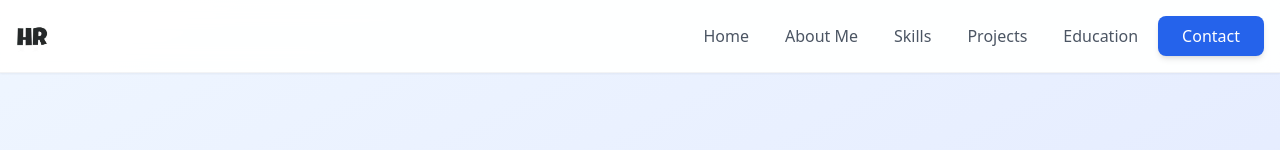
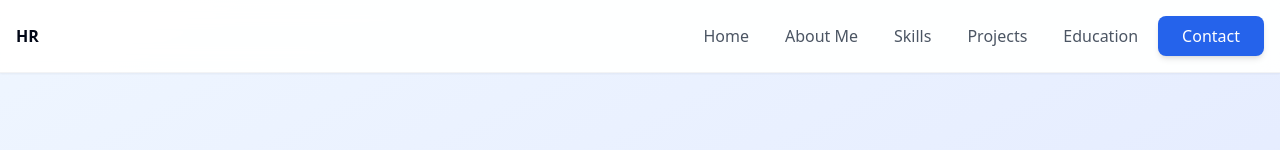
Before and after one commit to HemantRegmi/personal-port, a React (Vite) app: page / in a window 1280 px wide. Shown: the top 150 px of the page. Built offline with nearby package versions, Linux system fonts and the light colour scheme.

Commit message:
inital commit

```diff
--- a/src/components/Header.tsx
+++ b/src/components/Header.tsx
@@ -19,11 +19,7 @@ const Header = () => {
           {/* Logo/Brand */}
           <div className="flex items-center gap-3">
             <div className="rounded-lg flex items-center justify-center">
-              <img
-                src="/src/img/images.jpg" // Place your logo image in the public folder and update the path if needed
-                alt="Hemanta Regmi Logo"
-                className="w-8 h-8 object-contain"
-              />
+              <h1 className="font-bold">HR</h1>
             </div>
 
           </div>
```
